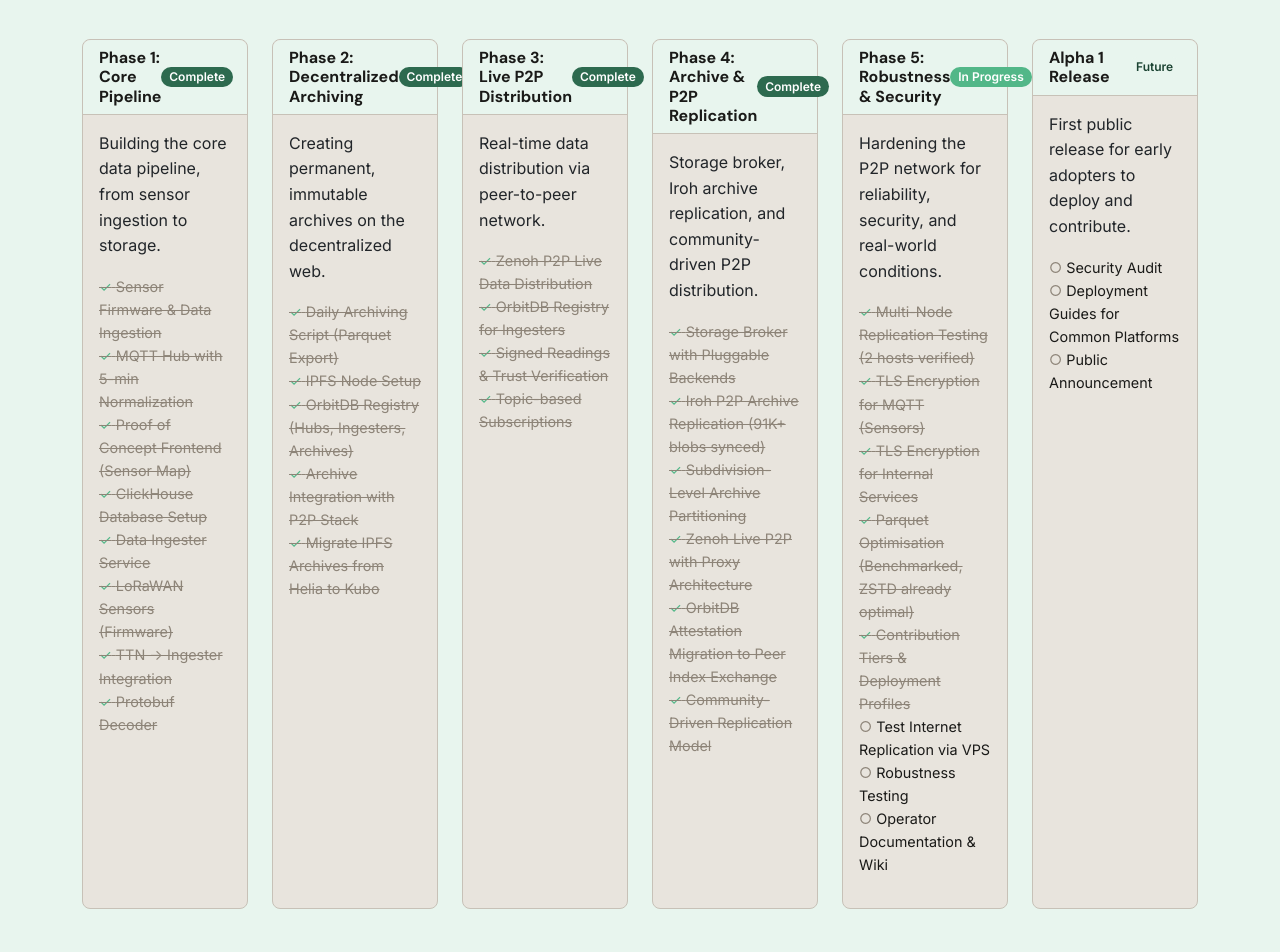
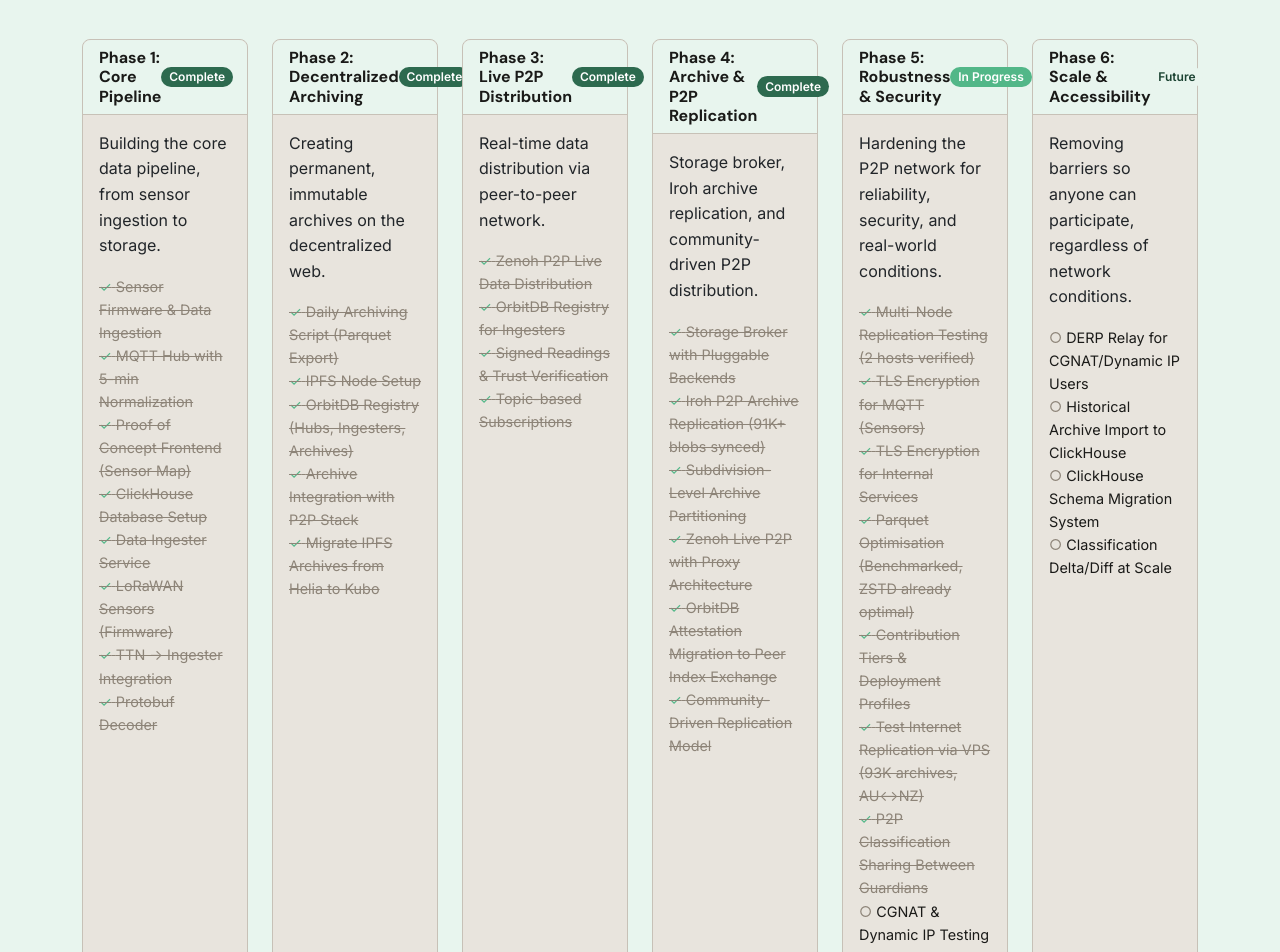
Before and after one commit to wesense-earth/wesense-website, a React (Vite) app: page / in a window 1280 px wide. Shown: the part 6600-7552 px from the top of the page. Built offline with nearby package versions, Linux system fonts and the light colour scheme.

Commit message:
Mark VPS replication done, add P2P classification sharing, add Phase 6 with CGNAT/scale items, update subtitle to 3 nodes

```diff
--- a/src/components/Roadmap.jsx
+++ b/src/components/Roadmap.jsx
@@ -68,9 +68,22 @@
       { text: 'TLS Encryption for Internal Services', done: true },
       { text: 'Parquet Optimisation (Benchmarked, ZSTD already optimal)', done: true },
       { text: 'Contribution Tiers & Deployment Profiles', done: true },
-      { text: 'Test Internet Replication via VPS', done: false },
-      { text: 'Robustness Testing', done: false },
+      { text: 'Test Internet Replication via VPS (93K archives, AU↔NZ)', done: true },
+      { text: 'P2P Classification Sharing Between Guardians', done: true },
+      { text: 'CGNAT & Dynamic IP Testing', done: false },
       { text: 'Operator Documentation & Wiki', done: false },
+    ],
+  },
+  {
+    phase: 'Phase 6: Scale & Accessibility',
+    status: 'Future',
+    badgeClass: 'bg-brand-light',
+    description: 'Removing barriers so anyone can participate, regardless of network conditions.',
+    items: [
+      { text: 'DERP Relay for CGNAT/Dynamic IP Users', done: false },
+      { text: 'Historical Archive Import to ClickHouse', done: false },
+      { text: 'ClickHouse Schema Migration System', done: false },
+      { text: 'Classification Delta/Diff at Scale', done: false },
     ],
   },
   {
@@ -92,7 +105,7 @@
       <Container>
         <h2 className="section-title">Our Roadmap</h2>
         <p className="section-subtitle">
-          This project has been in development since 2024 and is currently pre-alpha software under heavy development. The core pipeline, decentralized archiving, live P2P distribution, and archive replication are complete. Two stations are successfully replicating 91,000+ archives via Iroh P2P with zero failures. Current work focuses on robustness testing across more nodes (including internet-only VPS replication) and operator documentation before the first Alpha release. The vision remains to build toward a fully decentralized, community-owned network that anyone can contribute to, without paywalls or judgement.
+          This project has been in development since 2024 and is currently pre-alpha software under heavy development. The core pipeline, decentralized archiving, live P2P distribution, and archive replication are complete. Three nodes across New Zealand and Australia are successfully replicating 93,000+ archives and live sensor data via P2P with zero failures. Current work focuses on robustness testing, CGNAT support for home users, and operator documentation before the first Alpha release. The vision remains to build toward a fully decentralized, community-owned network that anyone can contribute to, without paywalls or judgement.
         </p>
         <Row>
           {roadmapPhases.map((phase, index) => (
```
